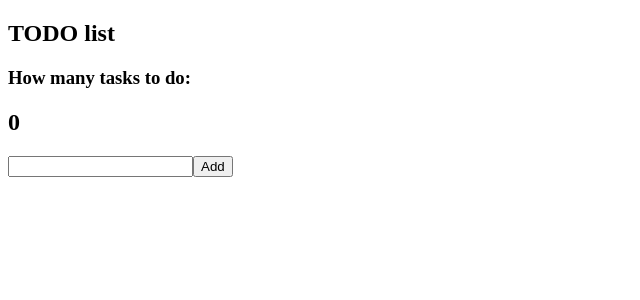
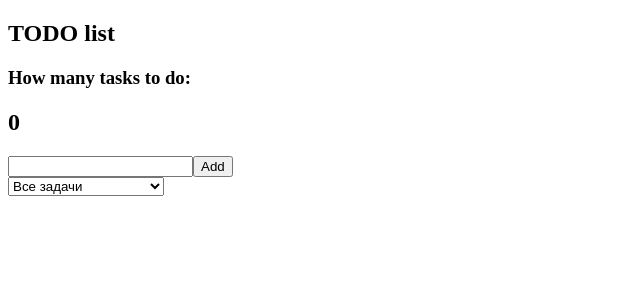
Before and after one commit to inbarvenko/React, a React (Create React App) app: page / in a window 1280 px wide. Shown: the top 300 px of the page, without its empty margins (0-640 px from the left). Built offline with nearby package versions, Linux system fonts and the light colour scheme.

Commit message:
add filter

```diff
--- a/src/Components/App.jsx
+++ b/src/Components/App.jsx
@@ -2,13 +2,15 @@ import React, {useState} from "react";
 import InputForm from "./InputForm";
 import TaskList from "./TaskList";
 import NumberActive from "./NumberActive";
+import Selector from "./Selector";
 
 function App () {
   const [toDoList, setToDoList] = useState([]);
+  const [filter, setFilter] = useState('all');
 
   const newTask = (title) => {
 
-    if(!title.trim()) return ;
+    if(!title.trim()) return;
 
     const newTask = {
       title: title,
@@ -21,10 +23,14 @@ function App () {
   };
 
   const activeTasks = (list) => {
+    if (!list.length) return 0;
+
     let active = 0;
     list.forEach((item) => {
       if(!item.done) active++;
     })
+
+    console.log(list);
 
     return active;
   }
@@ -33,20 +39,68 @@ function App () {
     setToDoList(toDoList.filter((t) => t.id !== taskID));
   };
 
-  const editTask = (taskID) => {
+  const editTask = (e, taskID) => {
+    e.preventDefault();
+
     toDoList.forEach((item) => {
       if(item.id == taskID){
         item.edit = !item.edit;
       }
     });
+
+    console.log(toDoList);
     setToDoList(toDoList);
   }
 
+  const filterList = (list, filter) => {
+    let resList = [];
+    switch (filter) {
+      case 'all':
+        resList = list;
+        break;
+      case 'active':
+        resList = list.filter((task) => !task.done);
+        break;
+      case 'completed':
+        resList = list.filter((task) => task.done);
+        break;
+      default:
+        return;
+    }
+
+    console.log(list);
+    return resList;
+
+  }
+
+  const setSelectedItem = (filterItem) => {
+    setFilter(filterItem);
+    // setToDoList(filterList(toDoList, filterItem));
+  }
+
+
     return (
       <form id="components">
-        <NumberActive showText="How many tasks to do:" showNum={activeTasks(toDoList)}/>
+        <NumberActive
+          showText="How many tasks to do:"
+          showNum={activeTasks(toDoList)}
+        />
         <InputForm onClickInput={newTask}/>
-        <TaskList edit={editTask} remove = {removeTask} info={toDoList} onClickInput={newTask}/>
+        <Selector
+          choise={[
+            {value: 'all', name: 'Все задачи'},
+            {value: 'active', name: 'Активные задачи'},
+            {value: 'completed', name: 'Завершенные задачи'}
+          ]}
+          value = {filter}
+          onChange = {setSelectedItem}
+        />
+        <TaskList
+          edit={editTask}
+          remove={removeTask}
+          info={filterList(toDoList, filter)}
+          onClickInput={newTask}
+        />
       </form>
     );
 
--- a/src/Components/Button.jsx
+++ b/src/Components/Button.jsx
@@ -3,7 +3,7 @@ import React from 'react';
 function Button ({onClick, title, taskID}) {
   return (
     <div className = "item__button">
-      <button onClick={() => onClick(taskID)}>{title}</button>
+      <button onClick={(e) => onClick(e, taskID)}>{title}</button>
     </div>
   );
 }
--- /dev/null
+++ b/src/Components/Selector.jsx
@@ -0,0 +1,13 @@
+import React from "react";
+
+function Selector ({choise, onChange, value}) {
+  return (
+    <select value={value} onChange={(e) => onChange(e.target.value)}>
+      {choise.map((option) => {
+        return <option key={option.value} value={option.value}>{option.name}</option>
+      })}
+    </select>
+  );
+}
+
+export default Selector;
```
